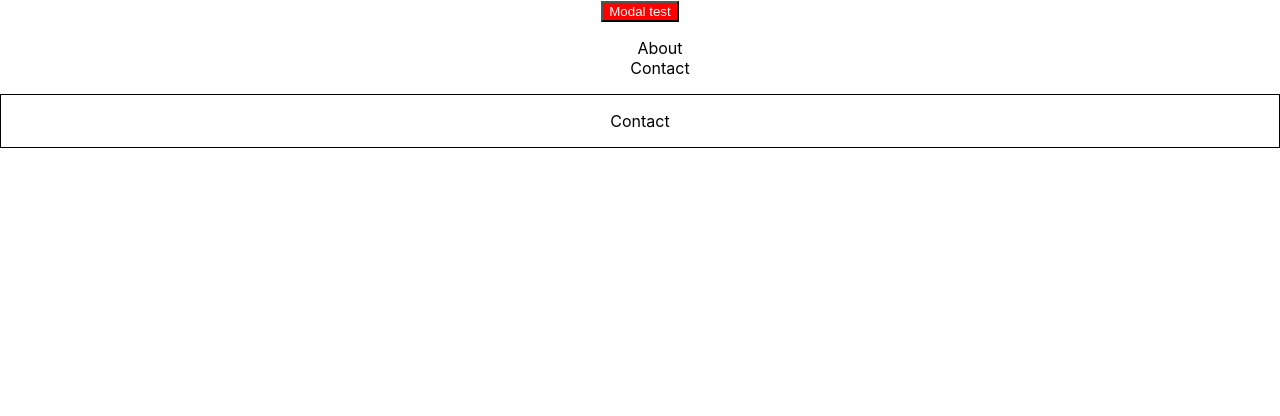
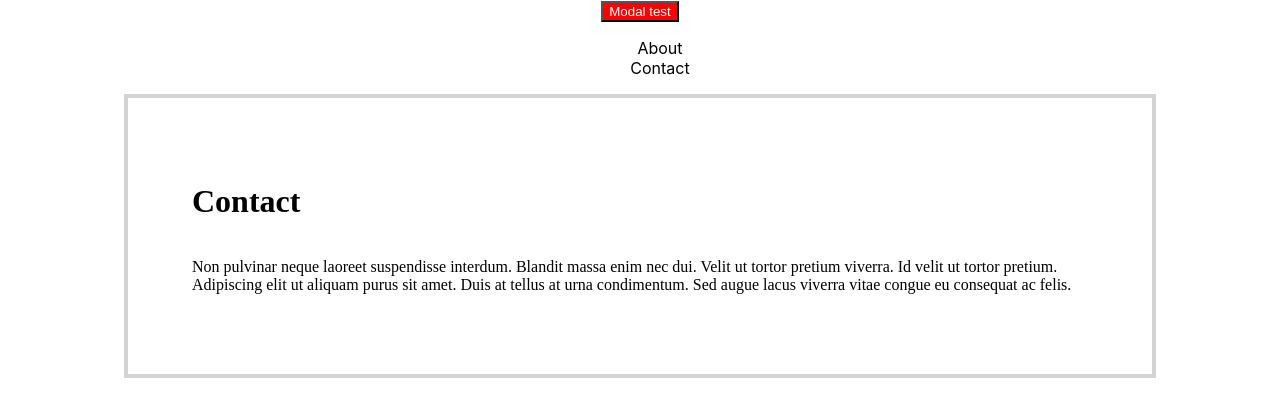
Before and after one commit to Bishop1988/cat-app, a React (Create React App) app: page /contact in a window 1280 px wide. Shown: the top 416 px of the page. Built offline with nearby package versions, Linux system fonts and the light colour scheme; no server answers.

Commit message:
about/contact update

```diff
--- a/package.json
+++ b/package.json
@@ -6,6 +6,7 @@
     "@testing-library/jest-dom": "^5.16.4",
     "@testing-library/react": "^13.1.1",
     "@testing-library/user-event": "^13.5.0",
+    "faker": "^6.6.6",
     "react": "^18.0.0",
     "react-dom": "^18.0.0",
     "react-router-dom": "^6.3.0",
@@ -37,6 +38,6 @@
     ]
   },
   "devDependencies": {
-    "@faker-js/faker": "^6.1.2"
+    "@faker-js/faker": "^6.2.0"
   }
 }
--- a/src/pages/About.js
+++ b/src/pages/About.js
@@ -2,7 +2,7 @@ import "../styles/about.css"
 
 const About = () => {
     return (
-        <div className="About-container">
+        <div className="about-container">
             <h1>About us</h1>
             <p>Non pulvinar neque laoreet suspendisse interdum. Blandit massa enim nec dui.
                 Velit ut tortor pretium viverra. Id velit ut tortor pretium. Adipiscing elit ut aliquam purus sit amet.
--- a/src/pages/Contact.js
+++ b/src/pages/Contact.js
@@ -2,8 +2,12 @@ import "../styles/contact.css"
 
 const Contact = () => {
     return (
-        <div className="example">
-            <p>Contact</p>
+        <div className="contact-container">
+            <h1> Contact </h1>
+            <p>Non pulvinar neque laoreet suspendisse interdum. Blandit massa enim nec dui.
+                Velit ut tortor pretium viverra. Id velit ut tortor pretium. Adipiscing elit ut aliquam purus sit amet.
+                 Duis at tellus at urna condimentum. Sed augue lacus viverra vitae congue eu consequat ac felis.
+                 </p>
         </div>
      );
 }
--- a/src/styles/about.css
+++ b/src/styles/about.css
@@ -0,0 +1,16 @@
+.about-container{
+
+    display: flex;
+    font-family: 'Playfair Display', serif;
+    max-width: 50%;
+    padding: 5%;
+    border: 5px solid lightgray;
+    display: flex;
+    flex-direction: column;
+    text-align: center;
+    justify-content: center;
+    margin: auto;
+
+
+
+}
--- a/src/styles/contact.css
+++ b/src/styles/contact.css
@@ -1,3 +1,12 @@
-.example {
-    border: 1px solid black;
+.contact-container {
+    /* background-color: lightskyblue; */
+    border: 4px solid lightgray;
+    padding: 5%;
+    font-family: 'Playfair Display', serif;
+    max-width: 70%;
+    display: flex;
+    flex-direction: column;
+    text-align: left;
+    justify-content: center;
+    margin: auto;
 }
```
Also changed, not shown: 1 other file (tests, documents, lock files or other folders).
